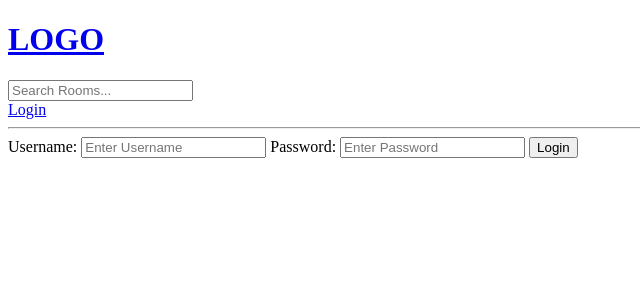
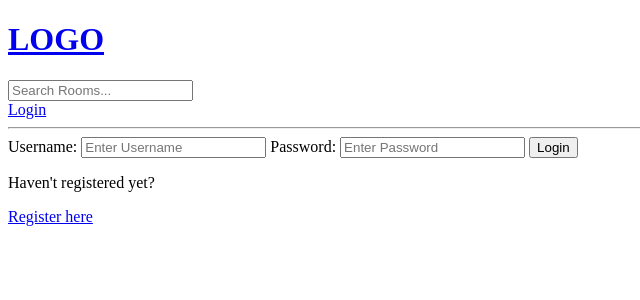
Before and after one commit to Ashutosh2302/Discord-Clone, a Django app: page /login/ in a window 1280 px wide. Shown: the top 300 px of the page, without its empty margins (0-640 px from the left). Run offline with Django 3.2, Linux system fonts and the light colour scheme.

Commit message:
user registration

```diff
--- a/base/templates/base/login_register.html
+++ b/base/templates/base/login_register.html
@@ -1,7 +1,7 @@
 {% extends 'main.html' %}
 {% block content %}
 
-
+{% if page == 'login' %}
 <div>
     <form method='POST' action='' >
         {% csrf_token %}
@@ -14,8 +14,25 @@
         <input type='submit' value='Login'/>
 
     </form>
+
+    <p>Haven't registered yet?</p>
+    <a href="{% url 'register' %}">Register here</a>
 </div>
 
+{%else%}
 
+<div>
+    <form method='POST' action='' >
 
+        {% csrf_token %}
+        {{form.as_p}}
+        <input type='submit' value='Register'/>
+
+    </form>
+
+    <p>Already registered?</p>
+    <a href="{% url 'login' %}">Login here</a>
+</div>
+
+{% endif %}
 {% endblock %}
--- a/base/urls.py
+++ b/base/urls.py
@@ -4,6 +4,7 @@ from . import views
 urlpatterns = [
     path('login/', views.login_page, name='login'),
     path('logout/', views.logout_user, name='logout'),
+    path('register/', views.register_user, name='register'),
     path('', views.home, name='home'),
     path('room/<str:pk>/', views.room, name='room'),
     path('create_room/', views.create_room, name='create-room'),
--- a/base/views.py
+++ b/base/views.py
@@ -3,6 +3,7 @@ from django.http import HttpResponse
 from django.contrib import messages
 from django.contrib.auth.decorators import login_required
 from django.contrib.auth import authenticate, login, logout
+from django.contrib.auth.forms import UserCreationForm
 from django.db.models import Q
 from .models import *
 from .forms import RoomForm
@@ -17,7 +18,8 @@ from .forms import RoomForm
 # ]
 
 def login_page(request):
-    context = {}
+    page = 'login'
+    context = {'page': page}
 
     if request.user.is_authenticated:
         return redirect('home')
@@ -44,6 +46,21 @@ def login_page(request):
 def logout_user(request):
     logout(request)
     return redirect('home')
+
+def register_user(request):
+    form = UserCreationForm()
+    context = {'form': form}
+
+    if request.method == 'POST':
+        form = UserCreationForm(request.POST)
+        if form.is_valid():
+            user = form.save(commit=False)
+            user.username = user.username.lower()
+            user.save()
+            login(request, user)
+            return redirect('home')
+
+    return render(request, 'base/login_register.html', context)
 
 def home(request):
     q = request.GET.get('q') if request.GET.get('q') else ''
--- a/templates/navbar.html
+++ b/templates/navbar.html
@@ -8,6 +8,7 @@
 </form>
 
 {% if request.user.is_authenticated %}
+<h2>Hello {{request.user}}</h2>
 <a href="{% url 'logout' %}">Logout</a>
 {% else %}
 <a href="{% url 'login' %}">Login</a>
```
Also changed, not shown: db.sqlite3.
